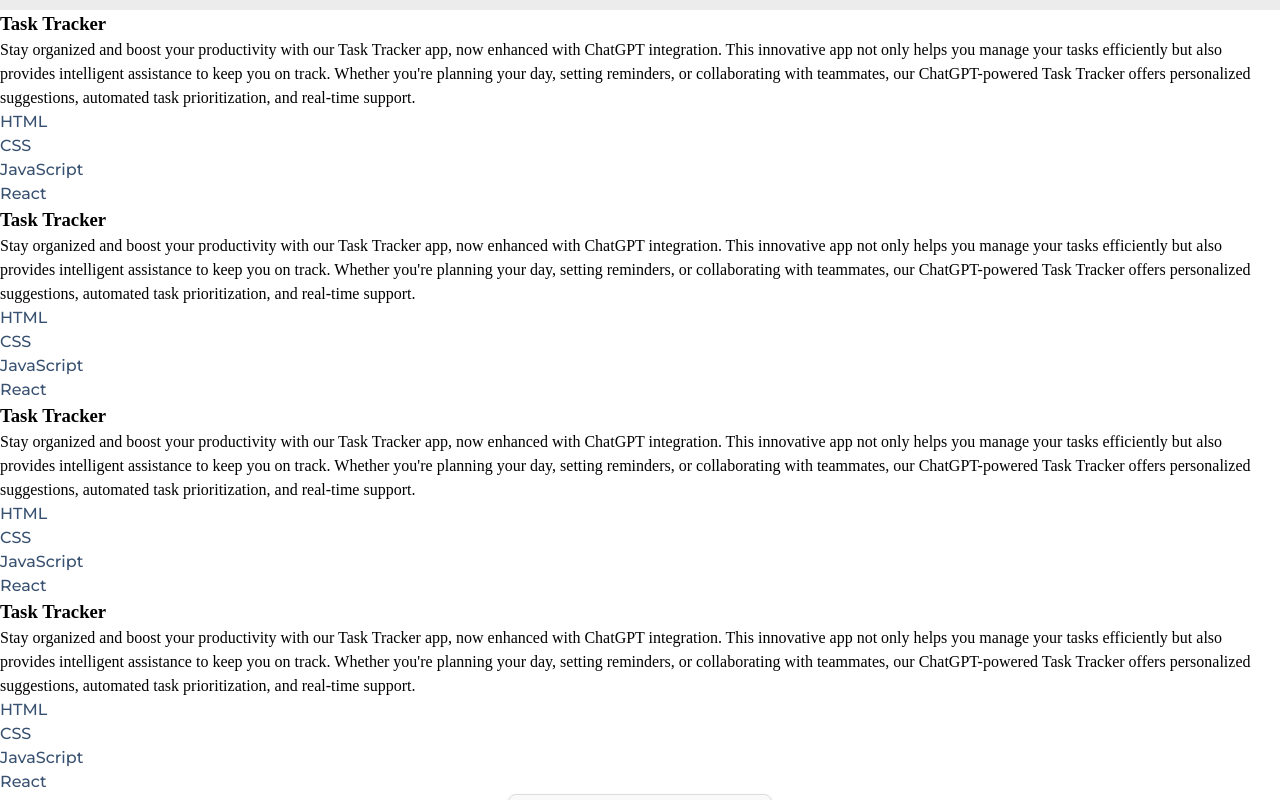
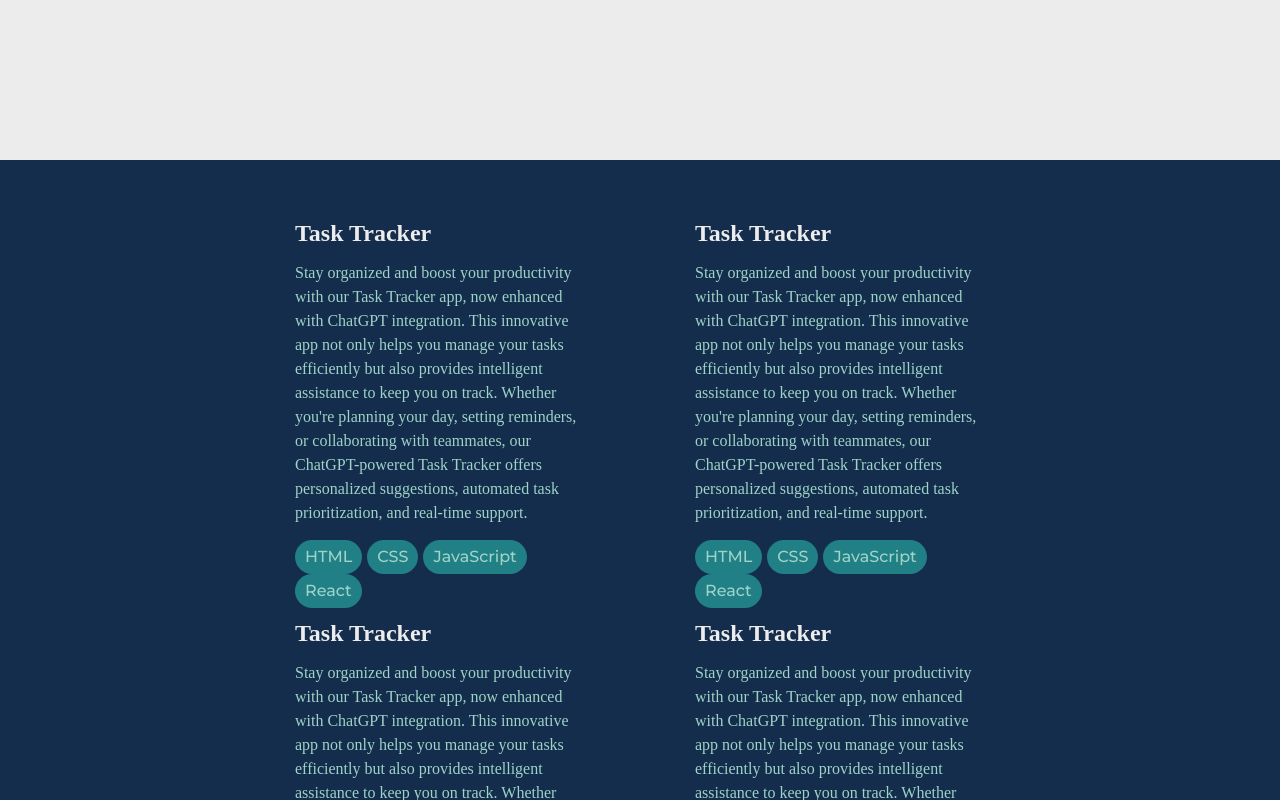
Before and after one commit to BuraYu/portfolio, a React (Create React App) app: page / in a window 1280 px wide. Shown: the part 1440-2240 px from the top of the page. Built offline with nearby package versions, Linux system fonts and the light colour scheme; no server answers.

Commit message:
added css for Project component

```diff
--- a/src/components/aboutMe/aboutMe.css
+++ b/src/components/aboutMe/aboutMe.css
@@ -3,6 +3,7 @@
   background-color: #ececec;
   display: flex;
   justify-content: space-around;
+  height: 100vh;
 }
 
 .aboutme__description {
--- a/src/components/projects/Projects.jsx
+++ b/src/components/projects/Projects.jsx
@@ -1,5 +1,7 @@
 import React from "react";
 import "./projects.css";
+
+//click open preview gif, link to github etc...
 
 const Projects = () => {
   return (
@@ -17,10 +19,10 @@
             automated task prioritization, and real-time support.
           </p>
           <ul className="project__technologies">
-            <li className="project__technology html">HTML</li>
-            <li className="project__technology css">CSS</li>
-            <li className="project__technology javascript">JavaScript</li>
-            <li className="project__technology react">React</li>
+            <li className="project__technology">HTML</li>
+            <li className="project__technology">CSS</li>
+            <li className="project__technology">JavaScript</li>
+            <li className="project__technology">React</li>
           </ul>
         </div>
         <div className="project">
@@ -35,10 +37,10 @@
             automated task prioritization, and real-time support.
           </p>
           <ul className="project__technologies">
-            <li className="project__technology html">HTML</li>
-            <li className="project__technology css">CSS</li>
-            <li className="project__technology javascript">JavaScript</li>
-            <li className="project__technology react">React</li>
+            <li className="project__technology">HTML</li>
+            <li className="project__technology">CSS</li>
+            <li className="project__technology">JavaScript</li>
+            <li className="project__technology">React</li>
           </ul>
         </div>
       </div>
@@ -55,10 +57,10 @@
             automated task prioritization, and real-time support.
           </p>
           <ul className="project__technologies">
-            <li className="project__technology html">HTML</li>
-            <li className="project__technology css">CSS</li>
-            <li className="project__technology javascript">JavaScript</li>
-            <li className="project__technology react">React</li>
+            <li className="project__technology">HTML</li>
+            <li className="project__technology">CSS</li>
+            <li className="project__technology">JavaScript</li>
+            <li className="project__technology">React</li>
           </ul>
         </div>
         <div className="project">
@@ -73,10 +75,10 @@
             automated task prioritization, and real-time support.
           </p>
           <ul className="project__technologies">
-            <li className="project__technology html">HTML</li>
-            <li className="project__technology css">CSS</li>
-            <li className="project__technology javascript">JavaScript</li>
-            <li className="project__technology react">React</li>
+            <li className="project__technology">HTML</li>
+            <li className="project__technology">CSS</li>
+            <li className="project__technology">JavaScript</li>
+            <li className="project__technology">React</li>
           </ul>
         </div>
       </div>
--- a/src/components/projects/projects.css
+++ b/src/components/projects/projects.css
@@ -1,8 +1,68 @@
-.projects__container {
+.projects {
   display: flex;
-  justify-content: space-around;
+  flex-wrap: wrap;
+  justify-content: center;
+  /* margin: 0 auto; */
+  max-width: 100%;
+  height: 100vh;
+  background-color: #142d4c;
 }
 
-ul {
+.projects__section {
+  display: flex;
+  flex-wrap: wrap;
+  width: 100%;
+  gap: 60px;
+  justify-content: center;
+  align-items: center;
+  margin-bottom: 20px;
+}
+
+.project {
+  display: flex;
+  flex-direction: column;
+  justify-content: space-between;
+  flex: 1 1 25%;
+  max-width: 25%;
+  height: 300px;
+  margin: 10px;
+  padding: 15px;
+  border-radius: 8px;
+  transition: background-color 0.5s ease;
+}
+
+.project:hover {
+  background-color: #1a3a61;
+}
+
+.project__title {
+  font-size: 1.5em;
+  margin-bottom: 10px;
+  color: #ececec;
+}
+
+.project__title:hover {
+  font-size: 1.5em;
+  margin-bottom: 10px;
+  color: #9fd3c7;
+}
+
+.project__description {
+  font-size: 1em;
+  margin-bottom: 15px;
+  color: #9fd3c7;
+}
+
+.project__technologies {
   list-style-type: none;
+  padding: 0;
 }
+
+.project__technology {
+  background-color: rgba(45, 212, 191, 0.5);
+  color: #9fd3c7;
+  border-radius: 5555px;
+  display: inline-block;
+  margin-right: 5px;
+  padding: 5px 10px;
+}
```
